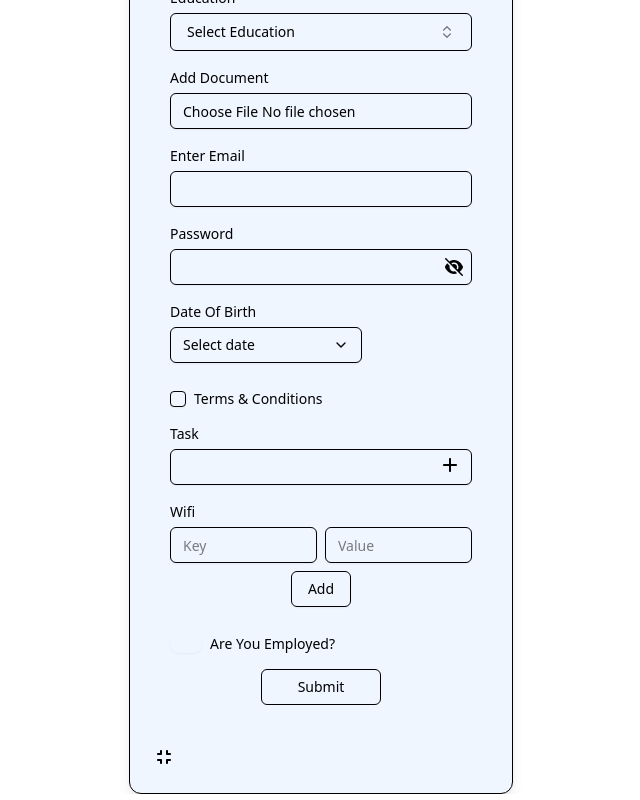
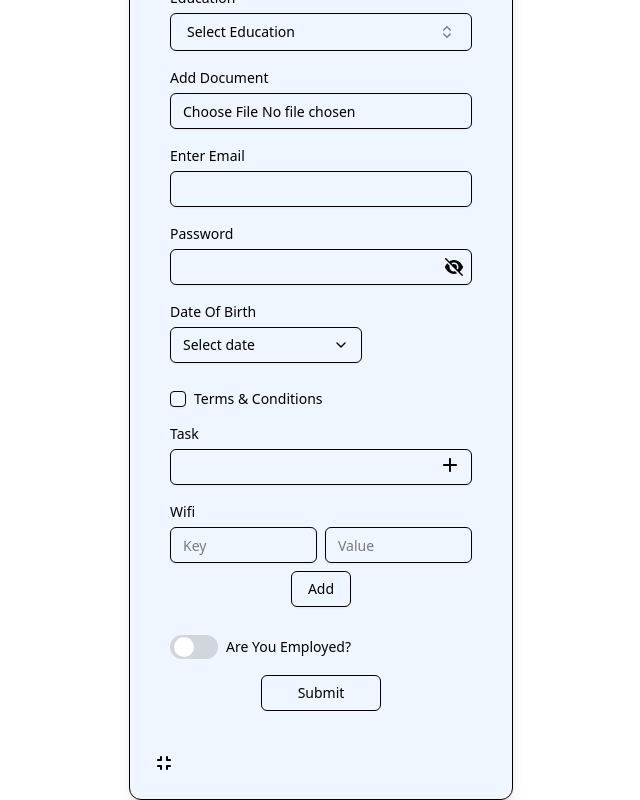
Before and after one commit to pawankalyankarri/dynamic-form-using-json-data, a React (Vite) app: page / in a window 1280 px wide. Shown: the part 508-1308 px from the top of the page, without its empty margins (319-959 px from the left). Built offline with nearby package versions, Linux system fonts and the light colour scheme.

Commit message:
switch is working now

```diff
--- a/src/DynamicForm.tsx
+++ b/src/DynamicForm.tsx
@@ -330,11 +330,12 @@ const DynamicForm = ({ schema }: DynamicFormProps) => {
           console.log(formdata)
         }
         return (
-          <div className="flex gap-2 ">
-            <Switch id={field.cLabel} className="bg-muted data-[state=checked]:bg-primary"  onCheckedChange={handleSwitchChange} />
+          <div className="flex gap-2  ">
+            <Switch id={field.cLabel} className=""  onCheckedChange={handleSwitchChange} />
             <Label className="capitalize" htmlFor={field.cLabel}>
               {field.cLabel}
             </Label>
+
           </div>
         );
       case "inputmap":
--- a/src/components/ui/switch.tsx
+++ b/src/components/ui/switch.tsx
@@ -9,17 +9,17 @@ function Switch({
 }: React.ComponentProps<typeof SwitchPrimitive.Root>) {
   return (
     <SwitchPrimitive.Root
-      data-slot="switch"
       className={cn(
-        "peer data-[state=checked]:bg-primary data-[state=unchecked]:bg-input focus-visible:border-ring focus-visible:ring-ring/50 dark:data-[state=unchecked]:bg-input/80 inline-flex h-[1.15rem] w-8 shrink-0 items-center rounded-full border border-transparent shadow-xs transition-all outline-none focus-visible:ring-[3px] disabled:cursor-not-allowed disabled:opacity-50",
+        "peer inline-flex h-6 w-12 shrink-0 items-center rounded-full transition-colors bg-gray-300 data-[state=checked]:bg-gray-300",
         className
       )}
       {...props}
     >
       <SwitchPrimitive.Thumb
-        data-slot="switch-thumb"
         className={cn(
-          "bg-background dark:data-[state=unchecked]:bg-foreground dark:data-[state=checked]:bg-primary-foreground pointer-events-none block size-4 rounded-full ring-0 transition-transform data-[state=checked]:translate-x-[calc(100%-2px)] data-[state=unchecked]:translate-x-0"
+          "pointer-events-none block h-5 w-5 rounded-full transition-transform",
+          "data-[state=checked]:translate-x-6 data-[state=unchecked]:translate-x-1",
+          "data-[state=checked]:bg-black data-[state=unchecked]:bg-white"
         )}
       />
     </SwitchPrimitive.Root>
```
